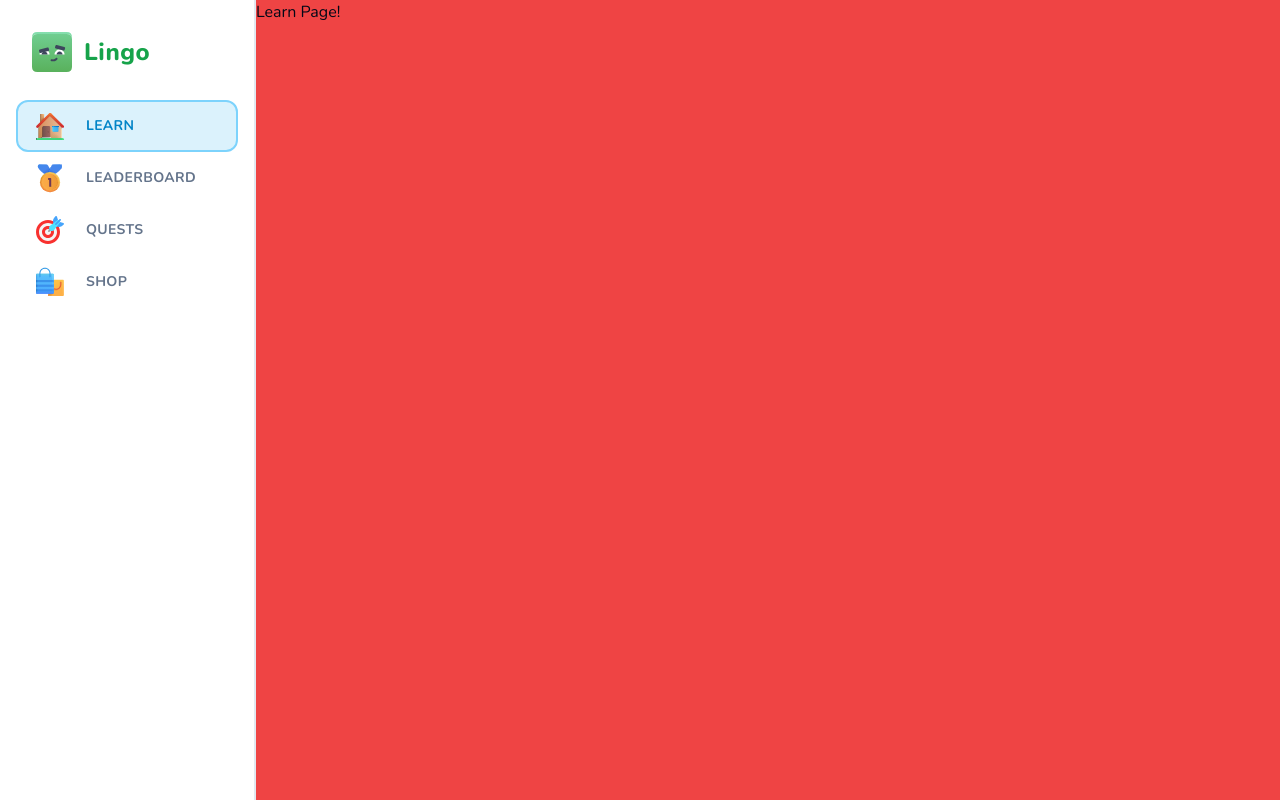
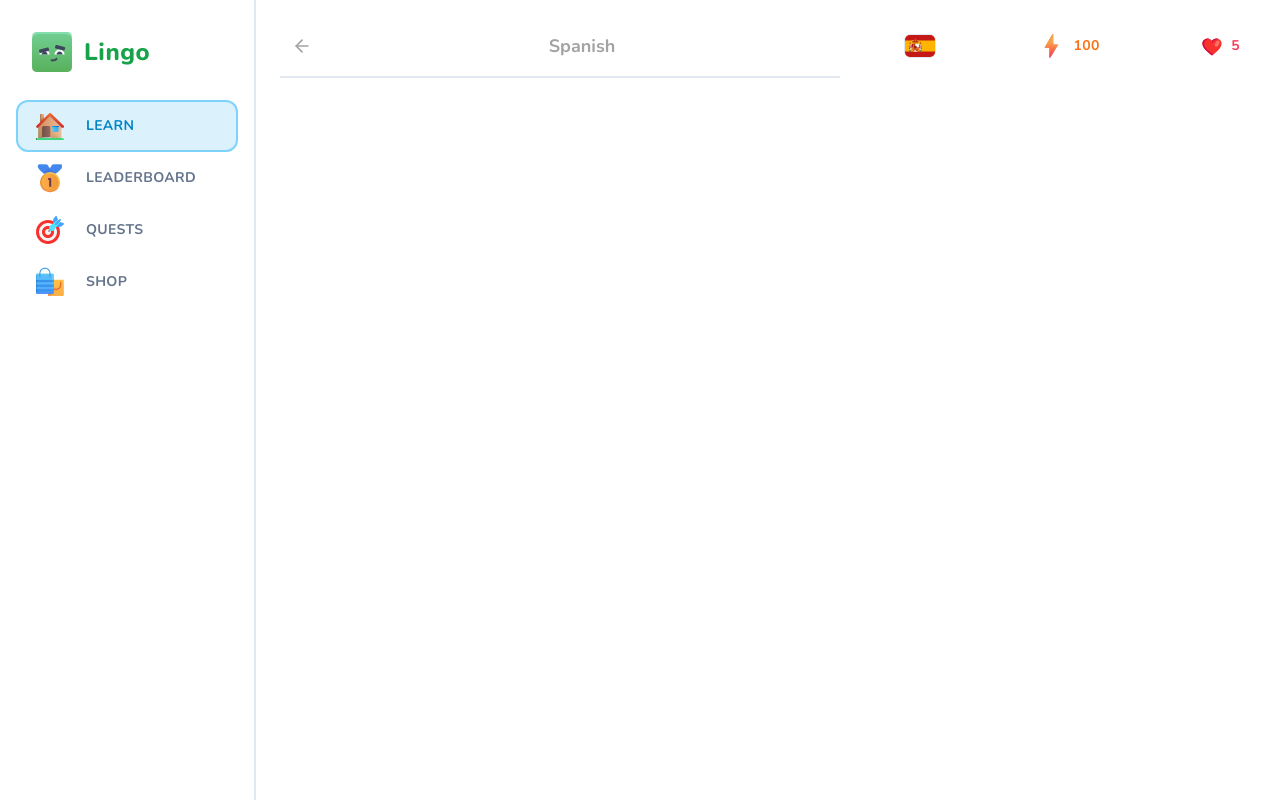
Before and after one commit to satyaprakash-yadav/Duolingo-clone-using-nextjs14, a Next.js app: page /learn in a window 1280 px wide. Built offline with nearby package versions, Linux system fonts and the light colour scheme.

Commit message:
feat: Learn Page Wrappers Added

```diff
--- a/app/(main)/layout.tsx
+++ b/app/(main)/layout.tsx
@@ -13,7 +13,7 @@
     <MobileHeader />
     <Sidebar className="hidden lg:flex" />
       <main className="lg:pl-[256px] h-full pt-[50px] lg:pt-0">
-        <div className="bg-red-500 h-full">{children}</div>
+        <div className="max-w-[1056px] mx-auto pt-6 h-full">{children}</div>
       </main>
     </>
   );
--- /dev/null
+++ b/app/(main)/learn/header.tsx
@@ -0,0 +1,23 @@
+import { Button } from "@/components/ui/button";
+import { ArrowLeft } from "lucide-react";
+import Link from "next/link";
+
+type Props = {
+    title: string;
+}
+
+export const Header = ({title}: Props) => {
+    return (
+        <div className="sticky top-0 bg-white pb-3 lg:pt-[28px] lg:mt-[-28px] flex items-center justify-between border-b-2 mb-5 text-neutral-400 lg:z-50">
+            <Link href="/courses">
+            <Button variant="ghost" size="sm">
+                <ArrowLeft className="h-5 w-5 stroke-2 text-neutral-400" />
+            </Button>
+            </Link>
+            <h1 className="font-bold text-lg">
+                {title}
+            </h1>
+            <div />
+        </div>
+    )
+}
--- a/app/(main)/learn/page.tsx
+++ b/app/(main)/learn/page.tsx
@@ -1,9 +1,24 @@
+import { FeedWrapper } from "@/components/feed-wrapper";
+import { StickyWrapper } from "@/components/sticky-wrapper";
+import { Header } from "./header";
+import { UserProgress } from "@/components/user-progress";
+
 const LearnPage = () => {
-    return (
-        <div>
-            Learn Page!
-        </div>
-     );
-}
+  return (
+    <div className="flex flex-row-reverse gap-[48px] px-6">
+      <StickyWrapper>
+        <UserProgress
+          activeCourse={{title: "Spanish", imageSrc:"/es.svg"}}
+          hearts={5}
+          points={100}
+          hasActiveSubscription={false}
+        />
+      </StickyWrapper>
+      <FeedWrapper>
+        <Header title="Spanish" />
+      </FeedWrapper>
+    </div>
+  );
+};
 
 export default LearnPage;
--- /dev/null
+++ b/components/feed-wrapper.tsx
@@ -0,0 +1,11 @@
+type Props = {
+    children: React.ReactNode;
+};
+
+export const FeedWrapper = ({children}: Props) => {
+    return (
+        <div className="flex-1 relative top-0 pb-10">
+            {children}
+        </div>
+    );
+};
--- a/components/mobile-header.tsx
+++ b/components/mobile-header.tsx
@@ -2,7 +2,7 @@
 
 export const MobileHeader = () => {
   return (
-    <nav className="lg:hidden px-6 h-[50px] flex items-center bg-yellow-500 border-b fixed top-0 w-full z-50">
+    <nav className="lg:hidden px-6 h-[50px] flex items-center bg-green-500 border-b fixed top-0 w-full z-50">
       <MobileSidebar />
     </nav>
   );
--- /dev/null
+++ b/components/sticky-wrapper.tsx
@@ -0,0 +1,13 @@
+type Props = {
+    children: React.ReactNode;
+};
+
+export const StickyWrapper = ({children}:Props) => {
+    return (
+        <div className="hidden lg:block w-[368px] sticky self-end bottom-6">
+            <div className="min-h-[calc(100vh-48px)] sticky top-6 flex flex-col gap-y-4">
+                {children}
+            </div>
+        </div>
+    )
+}
--- /dev/null
+++ b/components/user-progress.tsx
@@ -0,0 +1,62 @@
+import Image from "next/image";
+import Link from "next/link";
+import { Button } from "./ui/button";
+import { InfinityIcon } from "lucide-react";
+
+type Props = {
+  activeCourse: { title: string; imageSrc: string }; // TODO: Replace with DB types
+  hearts: number;
+  points: number;
+  hasActiveSubscription: boolean;
+};
+
+export const UserProgress = ({
+  activeCourse,
+  hearts,
+  points,
+  hasActiveSubscription,
+}: Props) => {
+  return (
+    <div className="flex items-center justify-between gap-x-2 w-full">
+      <Link href="/courses">
+        <Button variant="ghost">
+          <Image
+            src={activeCourse.imageSrc}
+            alt={activeCourse.title}
+            className="rounded-md border"
+            width={32}
+            height={32}
+          />
+        </Button>
+      </Link>
+      <Link href="/shop">
+        <Button variant="ghost" className="text-orange-500">
+          <Image
+            src="/points.svg"
+            alt="Points"
+            height={28}
+            width={28}
+            className="mr-2"
+          />
+          {points}
+        </Button>
+      </Link>
+      <Link href="/shop">
+        <Button variant="ghost" className="text-rose-500">
+          <Image
+            src="/heart.svg"
+            alt="Hearts"
+            height={22}
+            width={22}
+            className="mr-2"
+          />
+          {hasActiveSubscription ? (
+            <InfinityIcon className="h-4 w-4 stroke-[3]" />
+          ) : (
+            hearts
+          )}
+        </Button>
+      </Link>
+    </div>
+  );
+};
```
Also changed, not shown: public/heart.svg (added), public/points.svg (added).
